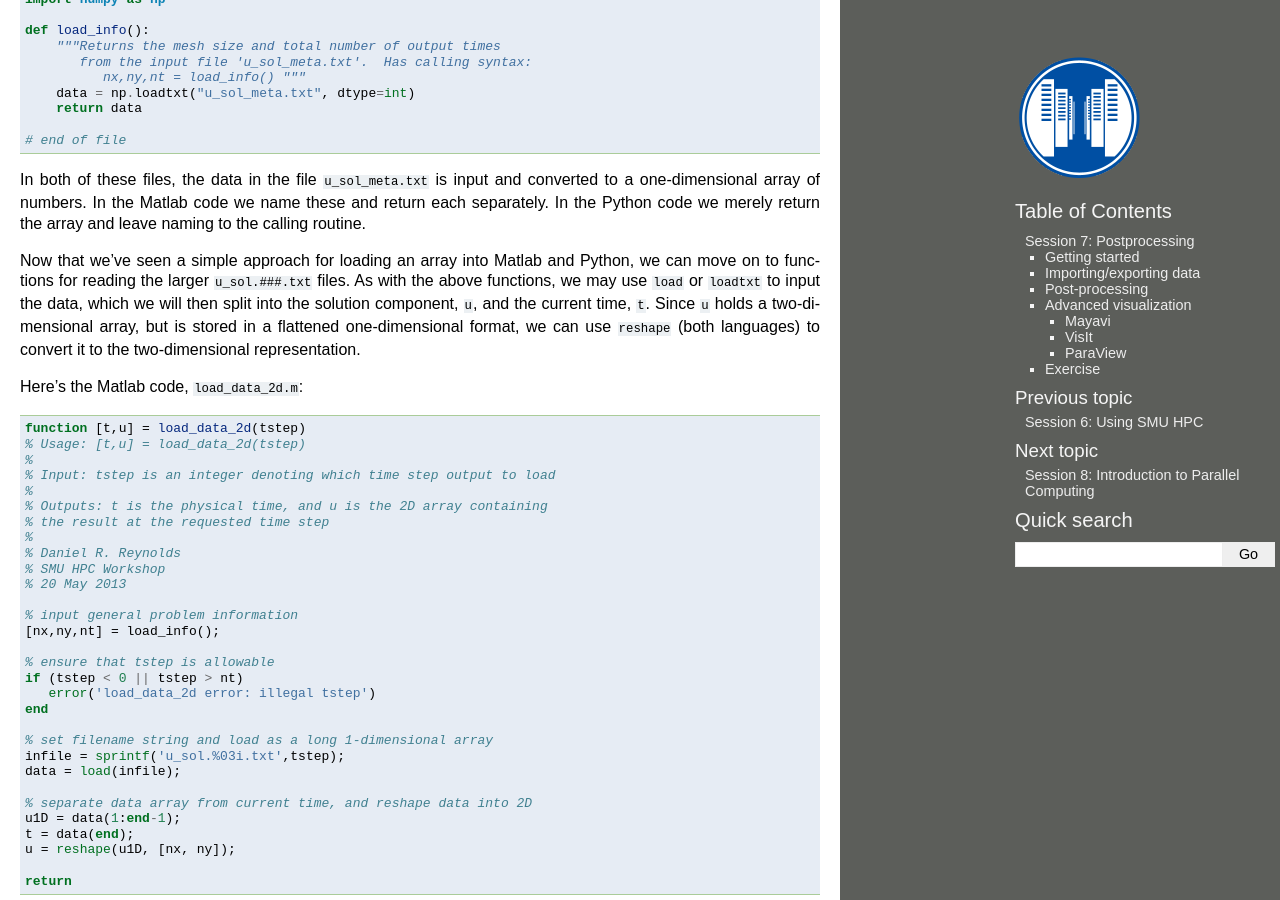
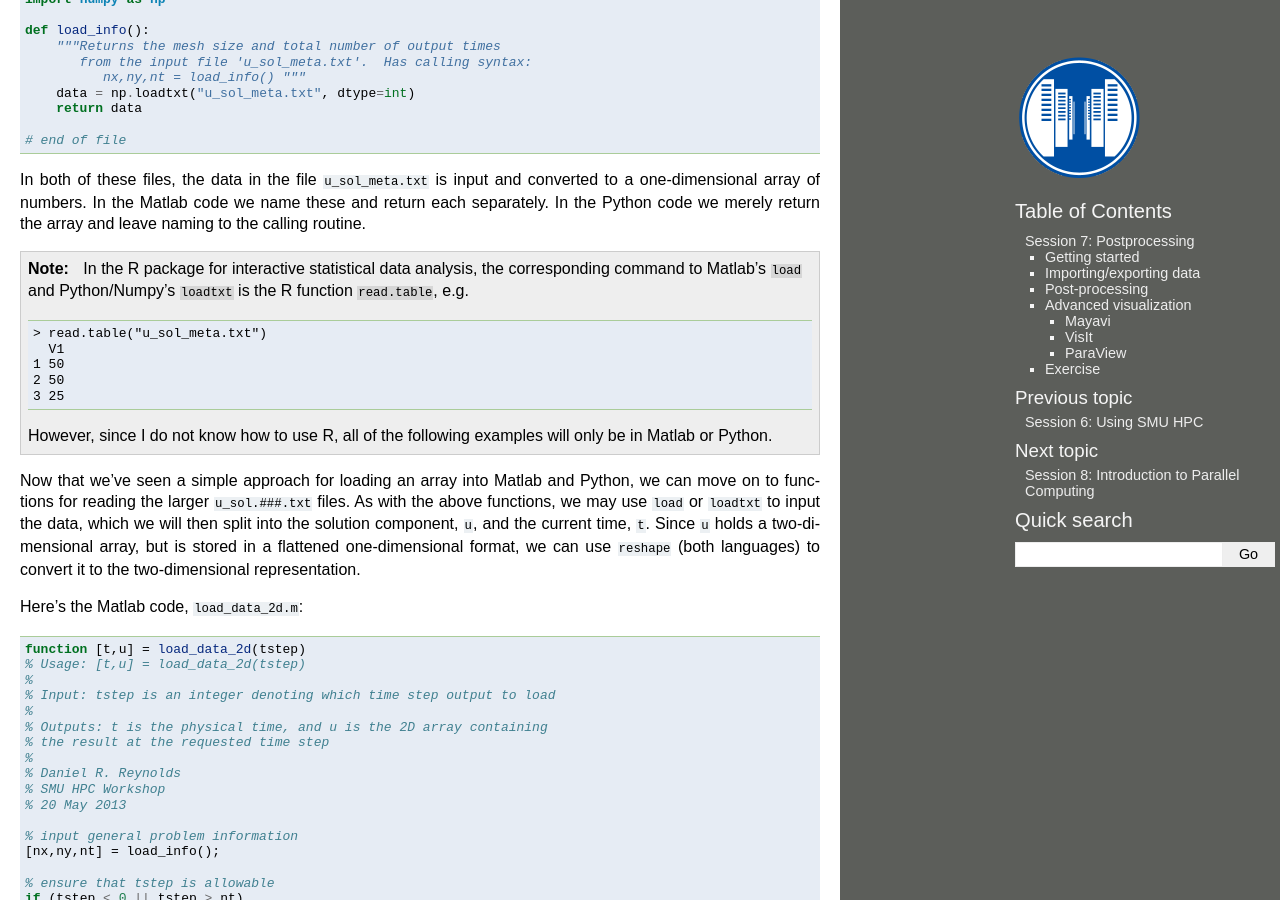
Before and after one commit to drreynolds/smuhpc-workshop, a Sphinx documentation site: the page built from source/session_7.rst, in a window 1280 px wide and 900 px high, scrolled down 2694 px. Built offline with Sphinx 7.4.7, drawn with Linux system fonts in a browser that asks for light colours.

Commit message:
Added R command for loading a text file

```diff
--- a/source/session_7.rst
+++ b/source/session_7.rst
@@ -218,6 +218,22 @@ Matlab code we name these and return each separately.  In the Python
 code we merely return the array and leave naming to the calling
 routine.
 
+.. note::
+
+   In the R package for interactive statistical data analysis, the
+   corresponding command to Matlab's ``load`` and Python/Numpy's
+   ``loadtxt`` is the R function ``read.table``, e.g.
+
+   .. code-block:: text
+
+      > read.table("u_sol_meta.txt")
+        V1
+      1 50
+      2 50
+      3 25
+
+   However, since I do not know how to use R, all of the following
+   examples will only be in Matlab or Python.
 
 Now that we've seen a simple approach for loading an array into Matlab
 and Python, we can move on to functions for reading the larger
```
